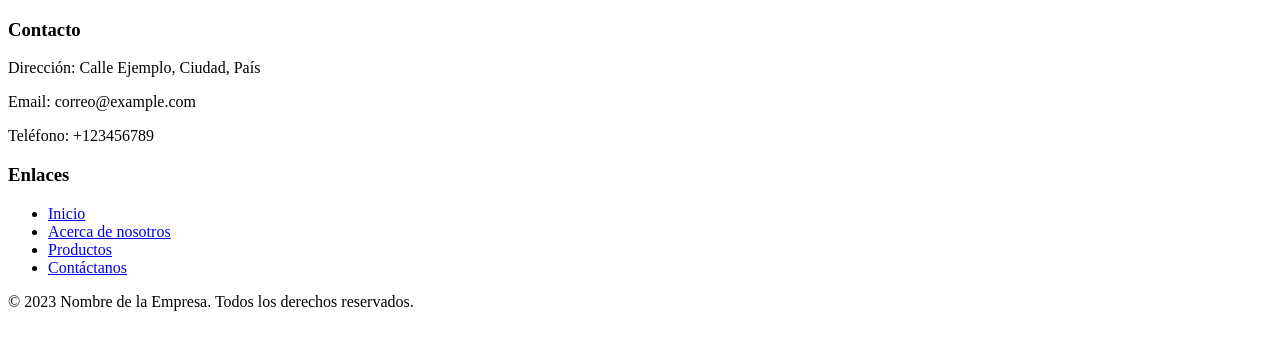
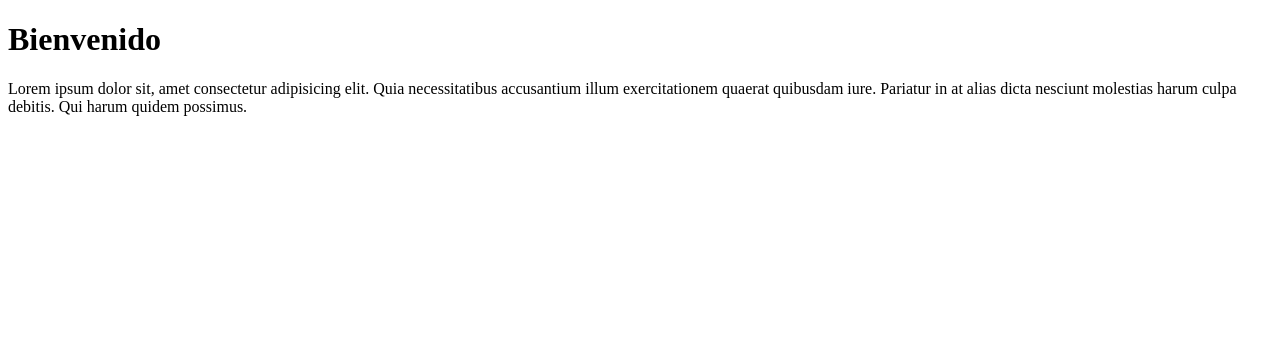
Before and after one commit to Lalo64GG/Practice-git, a plain HTML site: page index.html in a window 1280 px wide. Drawn offline with Linux system fonts and the light colour scheme.

Commit message:
post agregado

```diff
--- a/index.html
+++ b/index.html
@@ -1,38 +1,20 @@
 <!DOCTYPE html>
 <html lang="en">
+
 <head>
-    <meta charset="UTF-8">
-    <meta name="viewport" content="width=device-width, initial-scale=1.0">
-    <title>Practica uso de git</title>
+  <meta charset="UTF-8">
+  <meta name="viewport" content="width=device-width, initial-scale=1.0">
+  <title>Practica uso de git</title>
 </head>
+
 <body>
-    <footer>
-         <!--? Footer (Eduardo) -->
-         <div>
-            <div>
-              <!--* Información de contacto o enlaces adicionales -->
-              <div>
-                <h3>Contacto</h3>
-                <p>Dirección: Calle Ejemplo, Ciudad, País</p>
-                <p>Email: correo@example.com</p>
-                <p>Teléfono: +123456789</p>
-              </div>
-              <!--* Enlaces de navegación o secciones adicionales -->
-              <div>
-                <h3>Enlaces</h3>
-                <ul>
-                  <li><a href="#">Inicio</a></li>
-                  <li><a href="#">Acerca de nosotros</a></li>
-                  <li><a href="#">Productos</a></li>
-                  <li><a href="#">Contáctanos</a></li>
-                </ul>
-              </div>
-            </div>
-            <!--* Derechos de autor o información legal -->
-            <div>
-              <p>&copy; 2023 Nombre de la Empresa. Todos los derechos reservados.</p>
-            </div>
-          </div>
-    </footer>
+  <!--? Post (Adrian) -->
+  <div>
+    <h1>Bienvenido</h1>
+    <p>Lorem ipsum dolor sit, amet consectetur adipisicing elit. Quia necessitatibus accusantium illum exercitationem
+      quaerat quibusdam iure. Pariatur in at alias dicta nesciunt molestias harum culpa debitis. Qui harum quidem
+      possimus.</p>
+  </div>
 </body>
+
 </html>
```
